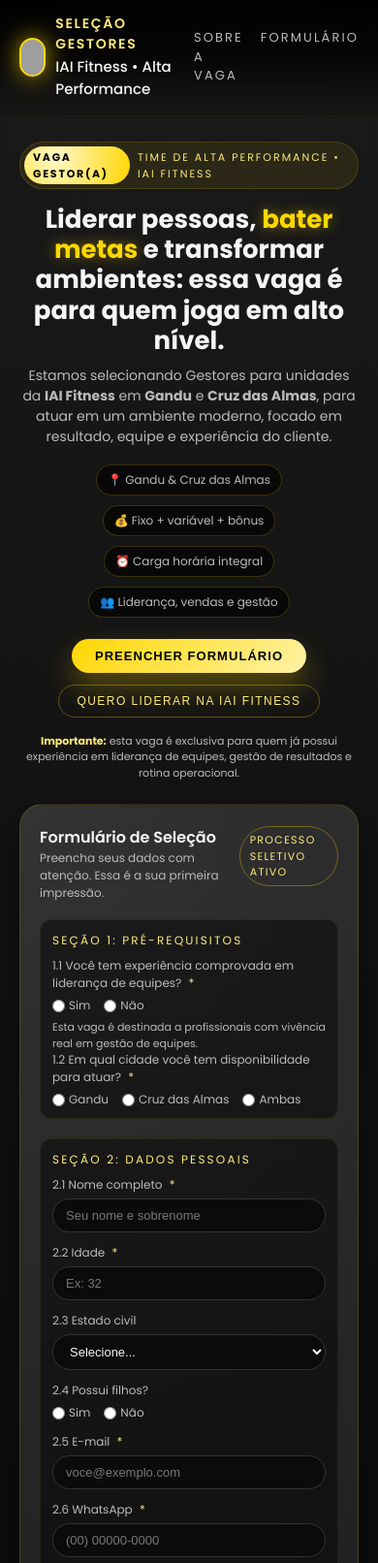
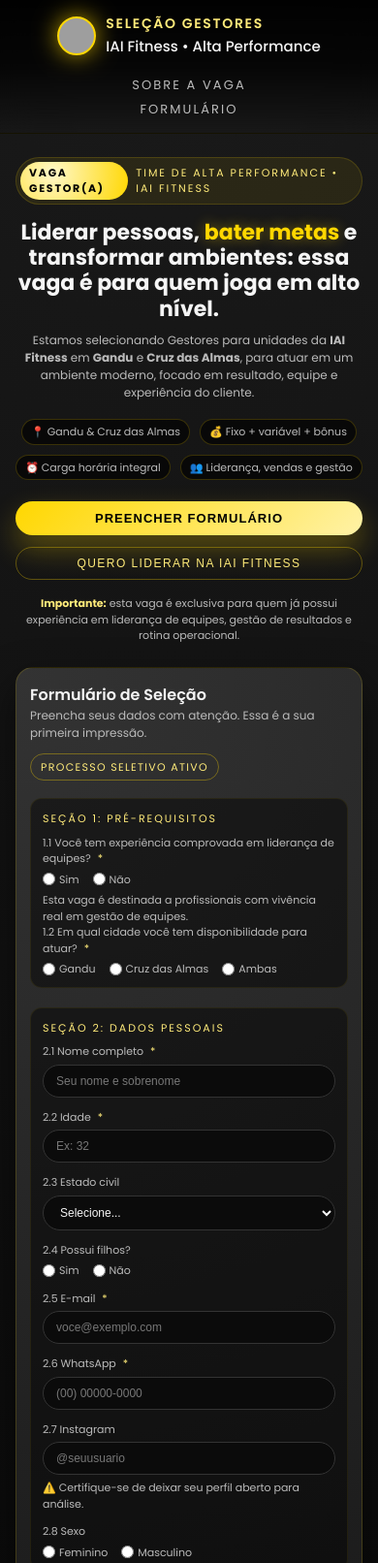
Before and after one commit to biglobo20-max/IAI, a plain HTML site: page index.html in a window 390 px wide. Shown: the top 1612 px of the page at 97% size. Drawn offline with Linux system fonts and the light colour scheme; grey boxes are pictures that could not be loaded.

Commit message:
Update index.html

```diff
--- a/index.html
+++ b/index.html
@@ -438,35 +438,37 @@
       font-size: 11px;
     }
 
-    .scale-row span.label {
-      flex: 0 0 150px;
-      color: var(--muted);
-    }
-
     .scale-inputs {
   display: flex;
   gap: 8px;
-      flex-wrap: wrap;
+  flex-wrap: nowrap;           /* impede quebra de linha */
+  justify-content: flex-start; /* mantém alinhados à esquerda */
 }
 
 .scale-inputs label {
-      border-radius: 999px;
+  display: flex;
+  align-items: center;
+  justify-content: center;
+  width: 34px;                 /* largura igual para todos */
+  height: 34px;
+  border-radius: 50%;          /* forma circular */
   border: 1px solid var(--border);
-      padding: 4px 8px;
-      min-width: 32px;
-      text-align: center;
   cursor: pointer;
   color: var(--muted);
+  font-weight: 500;
+  transition: all 0.15s ease;
 }
 
 .scale-inputs input {
   display: none;
 }
 
-    .scale-inputs input:checked + span {
+.scale-inputs input:checked + span,
+.scale-inputs label:has(input:checked) {
   border-color: var(--yellow);
-      background: rgba(255, 215, 0, 0.1);
+  background: rgba(255, 215, 0, 0.15);
   color: var(--yellow-soft);
+  box-shadow: 0 0 6px rgba(255, 215, 0, 0.3);
 }
 
     .pill-cloud {
@@ -533,6 +535,104 @@
     footer span.brand-footer {
       color: var(--yellow-soft);
       font-weight: 500;
+    }
+
+    /* ====== RESPONSIVIDADE ADICIONAL ====== */
+
+    @media (max-width: 1024px) {
+      .nav {
+        flex-wrap: wrap;
+        justify-content: center;
+        gap: 10px;
+      }
+
+      .card {
+        max-width: 960px;
+        margin: 0 auto;
+      }
+    }
+
+    @media (max-width: 768px) {
+      .nav {
+        flex-direction: column;
+        align-items: center;
+      }
+
+      .nav-links {
+        margin-top: 8px;
+        flex-wrap: wrap;
+        justify-content: center;
+      }
+
+      .hero-wrapper {
+        padding: 24px 16px 32px;
+      }
+
+      .hero-title {
+        font-size: 24px;
+      }
+
+      .hero-subtitle {
+        font-size: 13px;
+      }
+
+      .hero-actions {
+        flex-direction: column;
+      }
+
+      .btn-primary,
+      .btn-ghost {
+        width: 100%;
+        text-align: center;
+      }
+
+      .card-header {
+        flex-direction: column;
+        align-items: flex-start;
+      }
+    }
+
+    @media (max-width: 480px) {
+      .hero-title {
+        font-size: 22px;
+      }
+
+      .hero-subtitle {
+        font-size: 12px;
+      }
+
+      .hero-chip {
+        font-size: 11px;
+        padding: 4px 9px;
+      }
+
+      .card {
+        border-radius: 18px;
+        padding: 16px 14px;
+      }
+
+      label {
+        font-size: 11px;
+      }
+
+      input[type="text"],
+      input[type="email"],
+      input[type="tel"],
+      input[type="number"],
+      select,
+      textarea {
+        font-size: 12px;
+      }
+
+      .form-section-title {
+        font-size: 11px;
+      }
+
+      .nav-links {
+        flex-direction: column;
+        align-items: center;
+        gap: 6px;
+      }
     }
   </style>
 </head>
```
Lines whose indentation alone changed are shown as unchanged.
